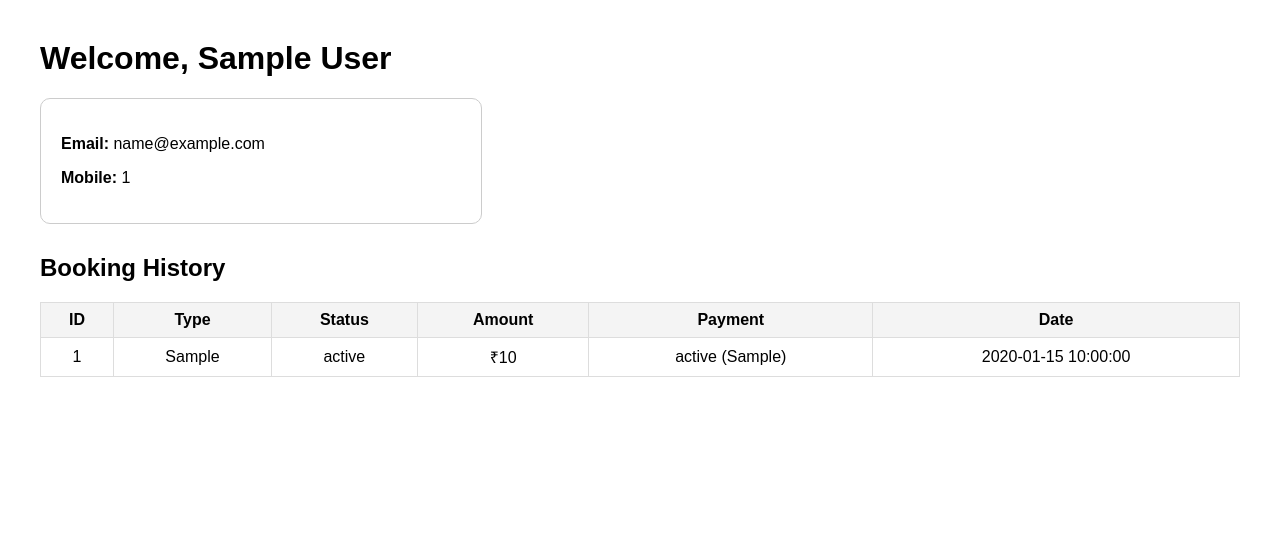
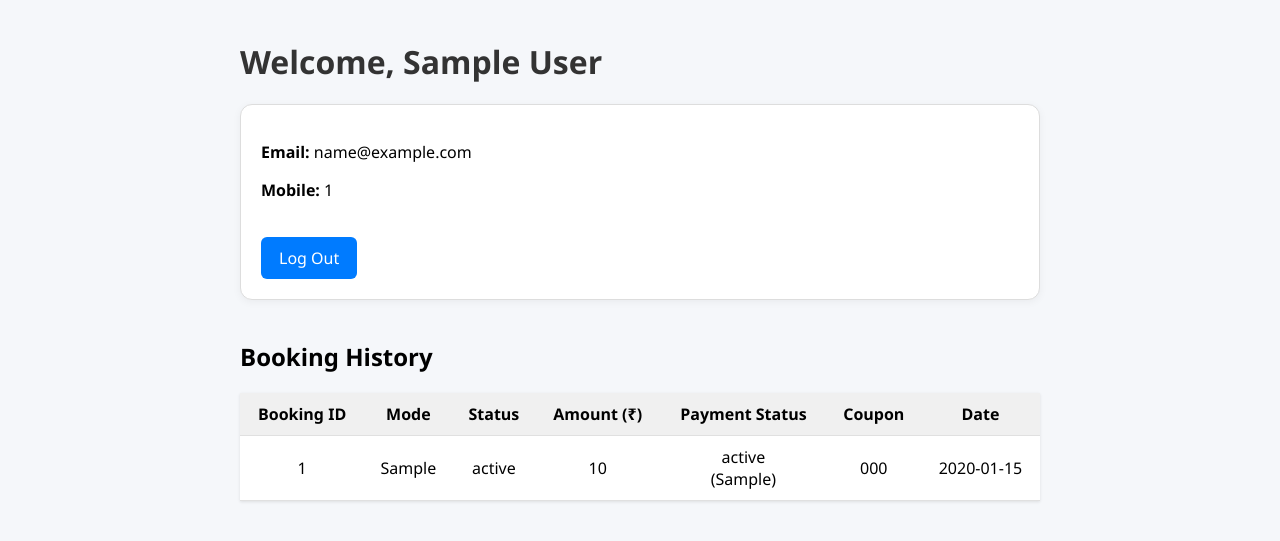
Before and after one commit to Ujjval-dargar/TravelEase, a Flask app: template Deadline 4/Code/templates/profile.html in a window 1280 px wide. Shown: the top 541 px of the page. Run offline with Flask 3, Linux system fonts and the light colour scheme; the template is opened without the code that fills it: most values are stand-ins (such as "Sample title", 1, 10 or a date in 2020).

Commit message:
fixed customer profile

```diff
--- a/Deadline 4/Code/app.py
+++ b/Deadline 4/Code/app.py
@@ -75,20 +75,55 @@ def profile():
     if not user_id:
         return redirect(url_for('login_page'))
 
+    # 1) Fetch customer
     try:
         conn = mysql.connector.connect(**db_config)
         cursor = conn.cursor(dictionary=True)
-        cursor.execute("SELECT * FROM Customer WHERE customer_id=%s", (user_id,))
+        cursor.execute(
+            "SELECT * FROM Customer WHERE customer_id=%s",
+            (user_id,)
+        )
         user = cursor.fetchone()
         cursor.close()
         conn.close()
-    except mysql.connector.Error:
-        user = None
+    except mysql.connector.Error as err:
+        app.logger.error(f"Error fetching customer {user_id}: {err}")
+        return "Internal Server Error", 500
 
     if not user:
         return "User not found", 404
 
-    return render_template('profile.html', user=user)
+    # 2) Fetch bookings + payment info
+    bookings = []
+    try:
+        conn = mysql.connector.connect(**db_config)
+        cursor = conn.cursor(dictionary=True)
+        cursor.execute("""
+            SELECT
+              b.booking_id,
+              b.transport_type,
+              b.status,
+              b.booking_date,
+              p.amount,
+              p.payment_status,
+              p.payment_method,
+              b.coupon_code
+            FROM Booking b
+            JOIN Payment p ON b.payment_id = p.payment_id
+            WHERE b.customer_id = %s
+            ORDER BY b.booking_date DESC
+        """, (user_id,))
+        bookings = cursor.fetchall()
+        cursor.close()
+        conn.close()
+    except mysql.connector.Error as err:
+        app.logger.warning(f"Could not fetch bookings for {user_id}: {err}")
+
+    return render_template('profile.html',
+                           customer=user,
+                           bookings=bookings)
+
+
 
 if __name__ == '__main__':
     app.run(debug=True)
--- a/Deadline 4/Code/templates/profile.html
+++ b/Deadline 4/Code/templates/profile.html
@@ -3,20 +3,71 @@
 <head>
     <title>Customer Profile</title>
     <style>
-        body { font-family: sans-serif; margin: 40px; }
-        .profile-card { border: 1px solid #ccc; padding: 20px; border-radius: 10px; width: 400px; }
-        .history { margin-top: 30px; }
-        table { width: 100%; border-collapse: collapse; margin-top: 10px; }
-        th, td { border: 1px solid #ddd; padding: 8px; text-align: center; }
-        th { background-color: #f4f4f4; }
+        body {
+            font-family: 'Segoe UI', Tahoma, Geneva, Verdana, sans-serif;
+            margin: 40px;
+            background: #f5f7fa;
+        }
+        .container {
+            max-width: 800px;
+            margin: auto;
+        }
+        h1 {
+            color: #333;
+        }
+        .profile-card {
+            border: 1px solid #ddd;
+            padding: 20px;
+            border-radius: 12px;
+            background-color: #fff;
+            box-shadow: 0 2px 8px rgba(0,0,0,0.05);
+        }
+        .history {
+            margin-top: 40px;
+        }
+        table {
+            width: 100%;
+            border-collapse: collapse;
+            background: white;
+            box-shadow: 0 1px 3px rgba(0,0,0,0.1);
+        }
+        th, td {
+            padding: 10px 12px;
+            border-bottom: 1px solid #e0e0e0;
+            text-align: center;
+        }
+        th {
+            background-color: #f0f0f0;
+            font-weight: bold;
+        }
+        .btn {
+            margin-top: 20px;
+            padding: 10px 18px;
+            background-color: #007bff;
+            color: white;
+            border: none;
+            border-radius: 6px;
+            cursor: pointer;
+            text-decoration: none;
+            display: inline-block;
+        }
+        .btn:hover {
+            background-color: #0056b3;
+        }
+        .no-booking {
+            color: #888;
+            font-style: italic;
+        }
     </style>
 </head>
 <body>
+    <div class="container">
         <h1>Welcome, {{ customer.first_name }} {{ customer.last_name }}</h1>
 
         <div class="profile-card">
             <p><strong>Email:</strong> {{ customer.email or 'N/A' }}</p>
             <p><strong>Mobile:</strong> {{ customer.mobile_number or 'N/A' }}</p>
+            <a href="/" class="btn">Log Out</a>
         </div>
 
         <div class="history">
@@ -24,27 +75,30 @@
             {% if bookings %}
                 <table>
                     <tr>
-                    <th>ID</th>
-                    <th>Type</th>
+                        <th>Booking ID</th>
+                        <th>Mode</th>
                         <th>Status</th>
-                    <th>Amount</th>
-                    <th>Payment</th>
+                        <th>Amount (₹)</th>
+                        <th>Payment Status</th>
+                        <th>Coupon</th>
                         <th>Date</th>
                     </tr>
                     {% for b in bookings %}
                     <tr>
                         <td>{{ b.booking_id }}</td>
-                    <td>{{ b.booking_type }}</td>
+                        <td>{{ b.transport_type }}</td>
                         <td>{{ b.status }}</td>
-                    <td>₹{{ b.amount }}</td>
-                    <td>{{ b.payment_status }} ({{ b.payment_method }})</td>
-                    <td>{{ b.booking_date }}</td>
+                        <td>{{ b.amount }}</td>
+                        <td>{{ b.payment_status }}<br>({{ b.payment_method }})</td>
+                        <td>{{ b.coupon_code or '—' }}</td>
+                        <td>{{ b.booking_date.strftime('%Y-%m-%d') }}</td>
                     </tr>
                     {% endfor %}
                 </table>
             {% else %}
-            <p>No bookings yet.</p>
+                <p class="no-booking">No bookings yet.</p>
             {% endif %}
+        </div>
     </div>
 </body>
 </html>
```
Lines whose indentation alone changed are shown as unchanged.
